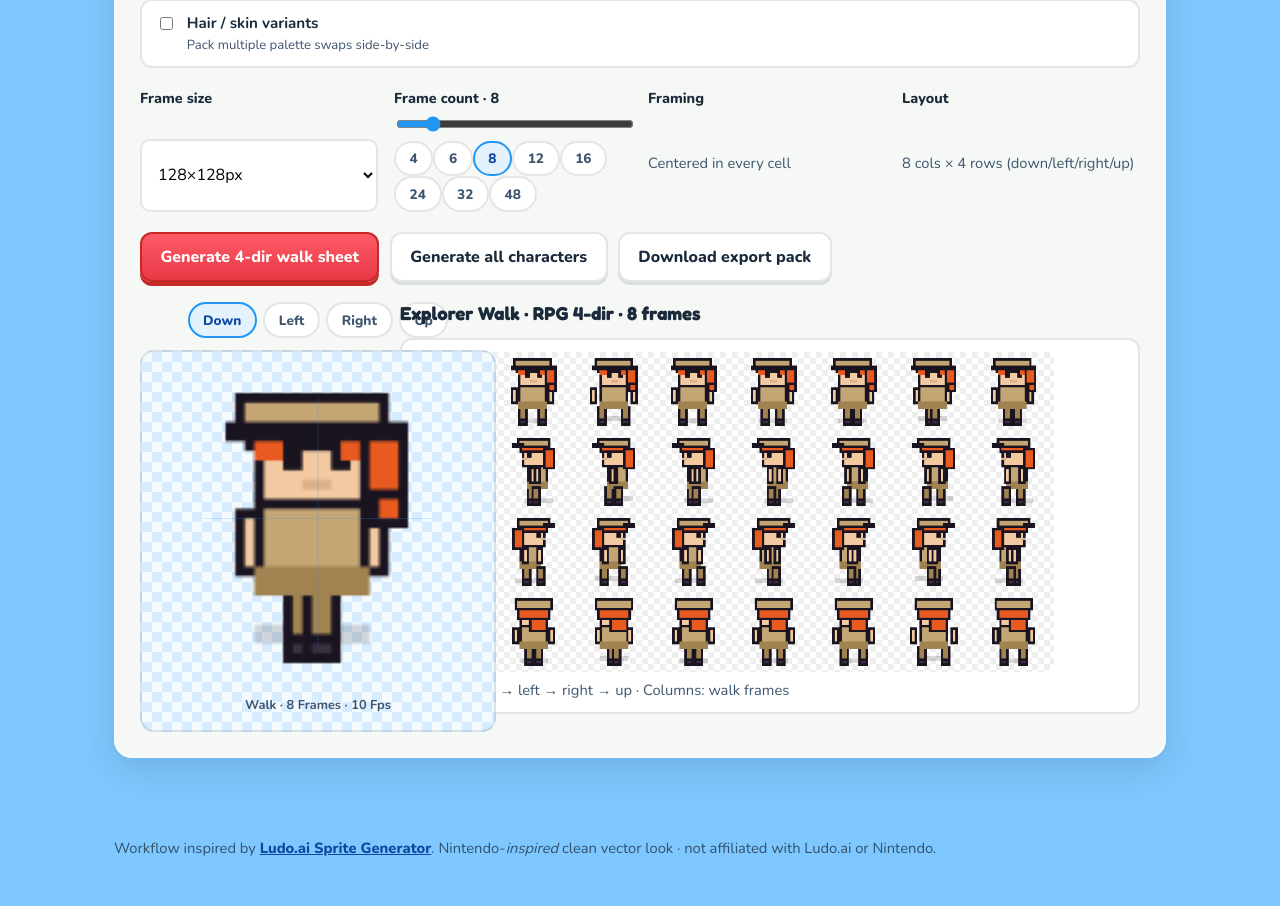
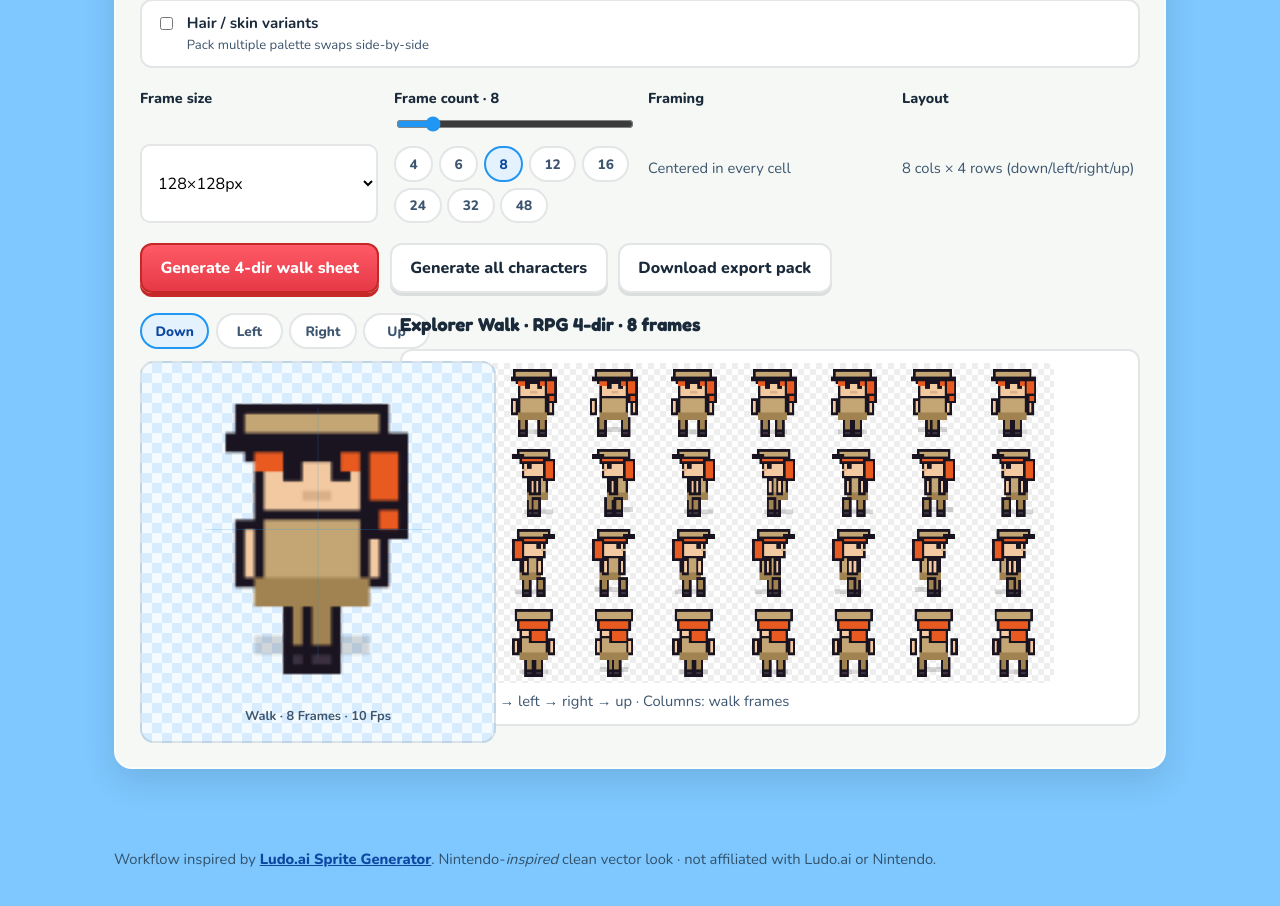
Before and after one commit to yoyijia/Tool, a React (Vite) app: page / in a window 1280 px wide. Shown: the part 1417-2323 px from the top of the page. Built offline with nearby package versions, Linux system fonts and the light colour scheme.

Commit message:
Ensure all four direction chips (including up) are visible
Co-authored-by: yoyijia <yoyijia@users.noreply.github.com>

```diff
--- a/src/App.css
+++ b/src/App.css
@@ -412,6 +412,13 @@ button {
   font-size: 0.82rem;
 }
 
+.frame-count-row {
+  display: flex;
+  flex-wrap: wrap;
+  gap: 0.35rem;
+  margin-top: 0.35rem;
+}
+
 .rpg-sheet-preview {
   display: grid;
   gap: 0.5rem;
@@ -760,6 +767,17 @@ input[type='range'] {
   gap: 0.4rem;
 }
 
+.dir-chips {
+  flex-wrap: wrap;
+  width: 100%;
+}
+
+.dir-chips .chip {
+  text-transform: capitalize;
+  min-width: 4.2rem;
+  justify-content: center;
+}
+
 .chip {
   border: 2px solid var(--line);
   background: #fff;
--- a/src/components/CharacterStudio.tsx
+++ b/src/components/CharacterStudio.tsx
@@ -499,7 +499,7 @@ export function CharacterStudio({
       {rpgMode && rpgSheet && (
         <div className="gen-results">
           <div className="preview-column">
-            <div className="chip-row">
+            <div className="chip-row dir-chips">
               {WALK_DIRS.map((d) => (
                 <button
                   key={d}
```
